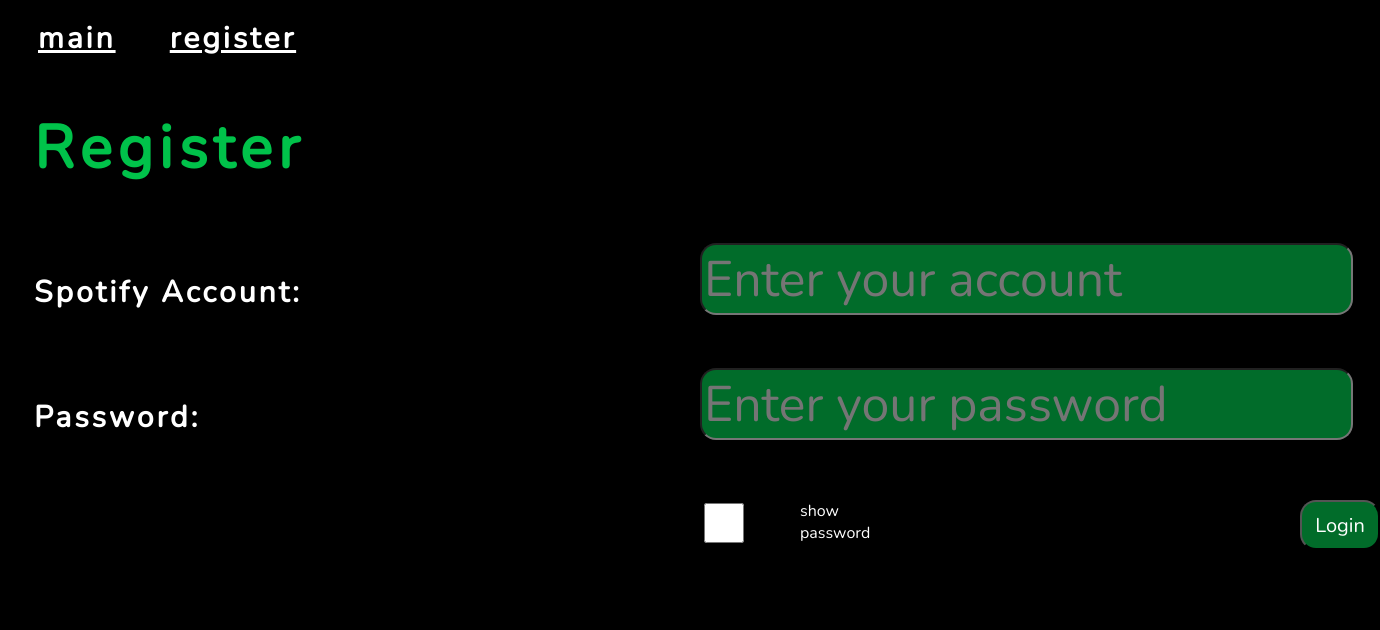
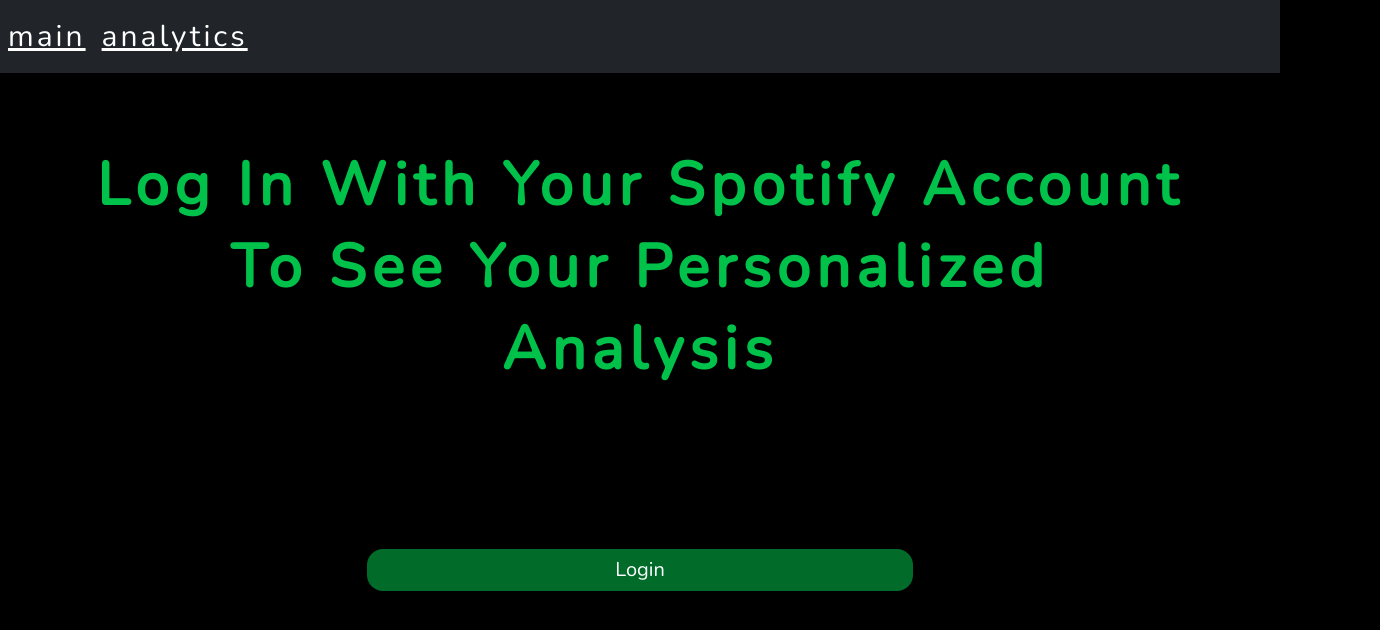
Before and after one commit to viktorvavd/-LogicLegends-NLL-co-Spotify, a website: page design/register.html in a window 1280 px wide. Shown: the whole page, 1380 px wide, since content can reach past the window. Drawn offline with nearby package versions, Linux system fonts and the light colour scheme.

Commit message:
ADDED BOOTSTRAP AND BASED ON IT RECREATED PAGES

```diff
--- a/App.js
+++ b/App.js
@@ -15,11 +15,11 @@
 app.get('/', (req, res) => {
     res.sendFile(path.join(__dirname, 'design', 'index.html'));
 });
-app.get('/register', (req, res) => {
+app.get('/analytics', (req, res) => {
     res.sendFile(path.join(__dirname, 'design', 'register.html'));
 });
 
-app.get('/register/quest', (req, res) => {
+app.get('/quest', (req, res) => {
     res.sendFile(path.join(__dirname, 'design', 'quest.html'));
 });
 
--- a/design/register.html
+++ b/design/register.html
@@ -3,146 +3,115 @@
 <head>
     <link rel="stylesheet" href="mystyle.css">
     <link rel="stylesheet" href="https://fonts.googleapis.com/css?family=Nunito">
+    <link href="https://cdn.jsdelivr.net/npm/bootstrap@5.3.0/dist/css/bootstrap.min.css" rel="stylesheet" integrity="sha384-9ndCyUaIbzAi2FUVXJi0CjmCapSmO7SnpJef0486qhLnuZ2cdeRhO02iuK6FUUVM" crossorigin="anonymous">
+    <link rel="stylesheet" href="https://cdn.jsdelivr.net/npm/bootstrap-icons@1.10.5/font/bootstrap-icons.css">
+
     <meta charset="UTF-8">
     <title>SpotifyProject</title>
     <style>
         body{
             font-family: "Nunito", sans-serif;
             background: black;
+            height: 100%;
+            display: flex;
+            align-items: center;
+            justify-content: center;
         }
-        header {
-            background-color: black;
-            color: #fff;
-            padding: 10px;
-        }
-
-        /* Menu styles */
-        ul.menu {
-            list-style-type: none;
-            margin: 0;
-            padding: 0;
-        }
-
-        ul.menu li {
-            display: inline-block;
-            margin-right: 10px;
-        }
-
-        ul.menu li a {
-            /*color: #fff;*/
-            /*text-decoration: none;*/
-            padding: 20px;
+        .navbar-nav .nav-link{
             font-family: 'Nunito', sans-serif;
             font-style: normal;
-            font-weight: 700;
+            font-weight: 500;
             font-size: 30px;
             line-height: 41px;
             letter-spacing: 0.1em;
+            text-decoration: underline;
 
             color: #FFFFFF;
         }
-        .rectangle1{
-            position: absolute;
-            width: 645px;
-            height: 66px;
-            left: 700px;
-            top: 243px;
-
+        .btn{
+            position: relative;
+            width: 100%;
+            height: 100%;
             background: rgba(2, 167, 65, 0.65);
             border-radius: 16px;
-        }
-        .rectangle2{
-            position: absolute;
-            width: 645px;
-            height: 66px;
-            left: 700px;
-            top: 368px;
+            align-content: center;
+            justify-content: center;
+            display: flex;
+            outline: none;
 
-            background: rgba(2, 167, 65, 0.65);
-            border-radius: 16px;
-        }
-        .account{
-            position: absolute;
-            width: 645px;
-            height: 66px;
-            left: 700px;
-            top: 243px;
-            background: rgba(2, 167, 65, 0.65);
-            border-radius: 16px;
-
-            font-family: "Nunito", sans-serif;
-            font-size: 50px;
-        }
-        .password{
-            position: absolute;
-            width: 645px;
-            height: 66px;
-            left: 700px;
-            top: 368px;
-            background: rgba(2, 167, 65, 0.65);
-            border-radius: 16px;
-
-            font-family: "Nunito", sans-serif;
-            color: white;
-            font-size: 50px;
-        }
-        .showPass{
-            position: absolute;
-            width: 40px;
-            height: 40px;
-            left: 700px;
-            top: 500px;
-
-            border-radius: 16px;
-            color: #FFFFFF;
-        }
-        .showPassText{
-            position: absolute;
-            width: 100px;
-            height: 60px;
-            left: 800px;
-            top: 500px;
-
-            color: #FFFFFF;
-        }
-        .submit{
-            position: absolute;
-            width: 80px;
-            height: 50px;
-            left: 1300px;
-            top: 500px;
-            background: rgba(2, 167, 65, 0.65);
-            border-radius: 16px;
-
+            border: #00C24A;
+            text-align: center;
             font-family: "Nunito", sans-serif;
             color: white;
             font-size: 20px;
+        }
+        .btn:active{
+            background-color: #FFFFFF;
+            color: black;
+        }
+        .btn:hover{
+            background: aquamarine;
+            color: black;
+        }
+        .btn:focus {
+            background-color: #93c288;
+            color: black;
+            outline: none;
+        }
+
+
+        .textStyle{
+            position: relative;
+            width: 100%;
+            height: 533px;
+
+            font-family: "Nunito", sans-serif;
+            font-style: normal;
+            font-weight: 800;
+            font-size: 60px;
+            line-height: 82px;
+            display: flex;
+            align-items: center;
+            text-align: center;
+            letter-spacing: 0.1em;
+            text-transform: capitalize;
+
+            color: #00C24A;
         }
 
     </style>
 </head>
 <body>
-
-<header>
-    <nav>
-        <ul class="menu">
-            <li><a href="/">main</a></li>
-            <li><a href="/register">register</a></li>
+<div class = "container">
+    <nav class="navbar navbar-expand-md navbar-dark bg-dark fixed-top">
+        <ul class="navbar-nav">
+            <li class="nav-item">
+                <a class="nav-link" href="/">main</a>
+            </li>
+            <li class="nav-item">
+                <a class="nav-link" href="/analytics" >analytics</a>
+            </li>
         </ul>
     </nav>
-</header>
-<div>
-    <registerText>register</registerText>
-    <spotifyPlace>spotify account:</spotifyPlace>
-    <passwordText>Password: </passwordText>
-    <form id ="regForm">
-        <input type="text" placeholder="Enter your account" class="account">
-        <input type="password" placeholder="Enter your password" class="password" id = "passwordID">
-        <input type="checkbox" onclick="myFunction()" class = "showPass">
-        <text class = "showPassText">show password</text>
-        <button class = "submit" >Login </button>
-    </form>
 
+    <div class="d-flex align-content-center">
+        <div class = "item">
+            <p class="textStyle">Log in with your Spotify account to see your personalized analysis</p>
+        </div>
+    </div>
+
+    <!--    <div class="d-flex align-content-center">-->
+    <!--        <div class = "item">-->
+    <!--            <button class="btn btn-primary submit">Login</button>-->
+    <!--        </div>-->
+    <!--    </div>-->
+    <div class = "row justify-content-center">
+        <div class = "col-12 col-md-6 ">
+            <button class="btn ">
+                Login
+            </button>
+        </div>
+    </div>
 
 </div>
 <script>
@@ -155,5 +124,10 @@
         }
     }
 </script>
+
+<script src="https://cdn.jsdelivr.net/npm/bootstrap@5.3.0/dist/js/bootstrap.bundle.min.js"
+        integrity="sha384-geWF76RCwLtnZ8qwWowPQNguL3RmwHVBC9FhGdlKrxdiJJigb/j/68SIy3Te4Bkz"
+        crossOrigin="anonymous"></script>
+
 </body>
 </html>
```
Also changed, not shown: design/index.html (+94 -82 lines), design/quest.html (+1 -1 lines), 1 other file.
